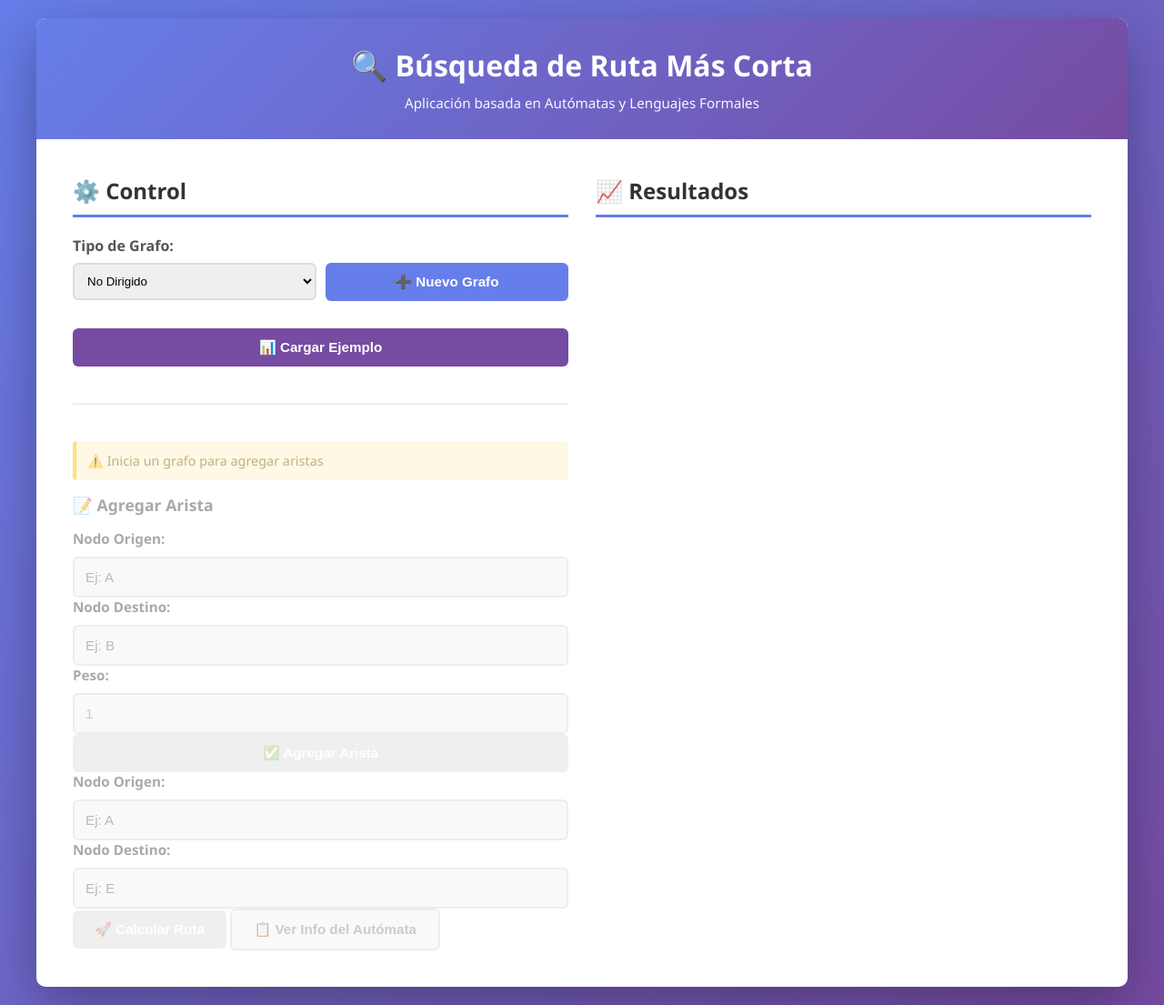
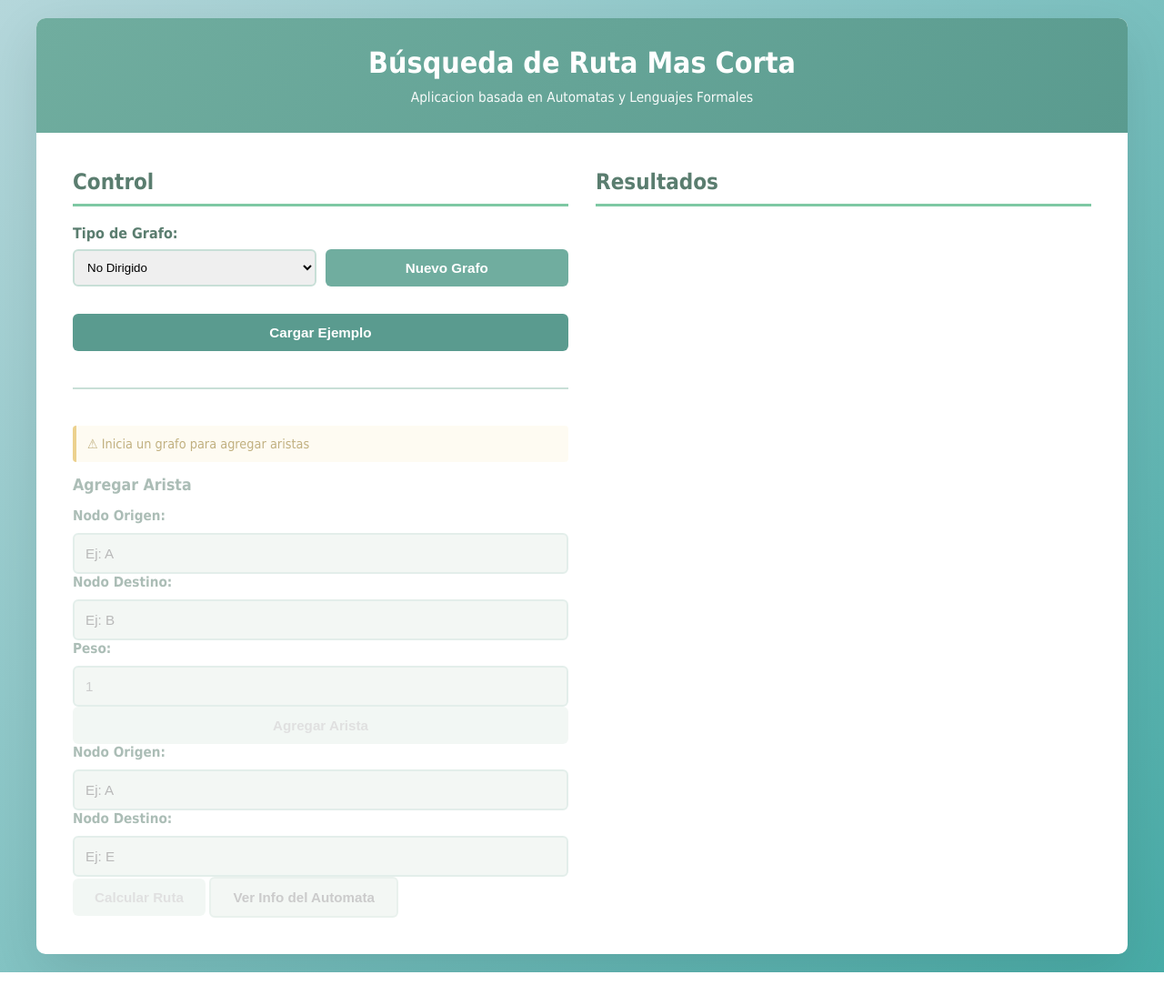
Before and after one commit to g4usSi/proyecto_ruta, a Flask app: page / in a window 1280 px wide. Shown: the whole page at 91% size. After the commit the page ends 1069 px from the top, so only its background shows below. Run offline with Flask 3, Linux system fonts and the light colour scheme.

Commit message:
Mejorar la colorimetria

```diff
--- a/templates/index.html
+++ b/templates/index.html
@@ -3,7 +3,7 @@
 <head>
     <meta charset="UTF-8">
     <meta name="viewport" content="width=device-width, initial-scale=1.0">
-    <title>Búsqueda de Ruta Más Corta - Autómatas y Lenguajes Formales</title>
+    <title>Busqueda de Ruta Mas Corta - Automatas y Lenguajes Formales</title>
     <style>
         * {
             margin: 0;
@@ -12,8 +12,8 @@
         }
 
         body {
-            font-family: 'Segoe UI', Tahoma, Geneva, Verdana, sans-serif;
-            background: linear-gradient(135deg, #667eea 0%, #764ba2 100%);
+            font-family: 'Century Gothic', Tahoma, Geneva, Verdana, sans-serif;
+            background: linear-gradient(135deg, #b5d7db 0%, #48aca7 100%);
             min-height: 100vh;
             padding: 20px;
         }
@@ -23,12 +23,12 @@
             margin: 0 auto;
             background: white;
             border-radius: 10px;
-            box-shadow: 0 20px 60px rgba(0, 0, 0, 0.3);
+            box-shadow: 0 20px 60px rgba(0, 0, 0, 0.1);
             overflow: hidden;
         }
 
         .encabezado {
-            background: linear-gradient(135deg, #667eea 0%, #764ba2 100%);
+            background: linear-gradient(135deg, #70ad9f 0%, #5a9b8f 100%);
             color: white;
             padding: 30px;
             text-align: center;
@@ -82,9 +82,9 @@
         }
 
         .panel h2 {
-            color: #333;
+            color: #5a7d6f;
             font-size: 1.5em;
-            border-bottom: 3px solid #667eea;
+            border-bottom: 3px solid #7ec8a3;
             padding-bottom: 10px;
         }
 
@@ -95,7 +95,7 @@
         }
 
         .formulario-grupo label {
-            color: #555;
+            color: #5a7d6f;
             font-weight: 600;
             font-size: 0.95em;
         }
@@ -103,21 +103,23 @@
         .formulario-grupo input,
         .formulario-grupo select {
             padding: 12px;
-            border: 2px solid #ddd;
+            border: 2px solid #c8dfd7;
             border-radius: 6px;
             font-size: 0.95em;
+            background-color: #fafcfb;
             transition: border-color 0.3s;
         }
 
         .formulario-grupo input:focus,
         .formulario-grupo select:focus {
             outline: none;
-            border-color: #667eea;
+            border-color: #7ec8a3;
+            background-color: #fff;
         }
 
         .formulario-grupo input:disabled,
         .formulario-grupo select:disabled {
-            background-color: #f5f5f5;
+            background-color: #e8f0eb;
             color: #999;
             cursor: not-allowed;
         }
@@ -139,54 +141,55 @@
         }
 
         .boton-principal {
-            background: #667eea;
+            background: #70ad9f;
             color: white;
             flex: 1;
         }
 
         .boton-principal:hover:not(:disabled) {
-            background: #5568d3;
+            background: #5f9b8d;
             transform: translateY(-2px);
-            box-shadow: 0 5px 15px rgba(102, 126, 234, 0.4);
+            box-shadow: 0 5px 15px rgba(112, 173, 159, 0.3);
         }
 
         .boton-principal:disabled {
-            background: #ccc;
+            background: #d4e5dc;
             cursor: not-allowed;
             opacity: 0.6;
+            color: #999;
         }
 
         .boton-secundario {
-            background: #764ba2;
+            background: #5a9b8f;
             color: white;
         }
 
         .boton-secundario:hover {
-            background: #62398f;
+            background: #4a8a7d;
             transform: translateY(-2px);
-            box-shadow: 0 5px 15px rgba(118, 75, 162, 0.4);
+            box-shadow: 0 5px 15px rgba(90, 155, 143, 0.3);
         }
 
         .boton-terciario {
-            background: #f0f0f0;
-            color: #333;
-            border: 2px solid #ddd;
+            background: #e8f0eb;
+            color: #5a7d6f;
+            border: 2px solid #c8dfd7;
         }
 
         .boton-terciario:hover:not(:disabled) {
-            background: #e8e8e8;
+            background: #dde9e2;
         }
 
         .boton-terciario:disabled {
-            background: #f5f5f5;
+            background: #e8f0eb;
             color: #999;
             cursor: not-allowed;
-            border-color: #ddd;
+            border-color: #d4e5dc;
         }
 
         .resultado {
-            background: #f9f9f9;
-            border-left: 4px solid #667eea;
+            background: #f9fcfb;
+            border-left: 4px solid #7ec8a3;
             padding: 20px;
             border-radius: 6px;
             display: none;
@@ -337,8 +368,8 @@
         }
 
         .advertencia {
-            background: #fff3cd;
-            border-left: 4px solid #ffc107;
+            background: #fef8e7;
+            border-left: 4px solid #daa520;
             color: #856404;
             padding: 12px;
             border-radius: 4px;
@@ -356,44 +387,44 @@
 <body>
     <div class="contenedor">
         <div class="encabezado">
-            <h1>🔍 Búsqueda de Ruta Más Corta</h1>
-            <p>Aplicación basada en Autómatas y Lenguajes Formales</p>
+            <h1>Búsqueda de Ruta Mas Corta</h1>
+            <p>Aplicacion basada en Automatas y Lenguajes Formales</p>
         </div>
 
         <div class="contenido">
             <!-- Panel de Control (Izquierda) -->
             <div class="panel">
-                <h2>⚙️ Control</h2>
+                <h2>Control</h2>
 
                 <div style="display: flex; gap: 10px;">
                     <div style="flex: 1;">
-                        <label style="display: block; margin-bottom: 8px; font-weight: 600; color: #555;">Tipo de Grafo:</label>
-                        <select id="tipoGrafo" style="width: 100%; padding: 10px; border: 2px solid #ddd; border-radius: 6px;">
+                        <label style="display: block; margin-bottom: 8px; font-weight: 600; color: #5a7d6f;">Tipo de Grafo:</label>
+                        <select id="tipoGrafo" style="width: 100%; padding: 10px; border: 2px solid #c8dfd7; border-radius: 6px;">
                             <option value="false">No Dirigido</option>
                             <option value="true">Dirigido</option>
                         </select>
                     </div>
                     <div style="flex: 1;">
-                        <label style="display: block; margin-bottom: 8px; font-weight: 600; color: #555;">&nbsp;</label>
+                        <label style="display: block; margin-bottom: 8px; font-weight: 600; color: #5a7d6f;">&nbsp;</label>
                         <button class="boton boton-principal" onclick="iniciarGrafo()" style="width: 100%;">
-                            ➕ Nuevo Grafo
+                            Nuevo Grafo
                         </button>
                     </div>
                 </div>
 
                 <button class="boton boton-secundario" onclick="crearGrafoEjemplo()" style="width: 100%; margin-top: 10px;">
-                    📊 Cargar Ejemplo
+                    Cargar Ejemplo
                 </button>
 
-                <hr style="margin: 20px 0; border: none; border-top: 2px solid #eee;">
+                <hr style="margin: 20px 0; border: none; border-top: 2px solid #c8dfd7;">
 
                 <!-- SECCIÓN BLOQUEADA AL INICIO -->
                 <div id="seccionAristas" class="seccion-bloqueada">
                     <div class="advertencia" id="advertencia" style="display: none;">
-                        ⚠️ Inicia un grafo para agregar aristas
+                        ⚠ Inicia un grafo para agregar aristas
                     </div>
 
-                    <h3 style="color: #555; font-size: 1.1em; margin-bottom: 15px;">📝 Agregar Arista</h3>
+                    <h3 style="color: #5a7d6f; font-size: 1.1em; margin-bottom: 15px;">Agregar Arista</h3>
 
                     <div class="formulario-grupo">
                         <label for="inputArOrigen">Nodo Origen:</label>
@@ -411,11 +442,11 @@
                     </div>
 
                     <button class="boton boton-principal" id="btnAgregarArista" onclick="agregarArista()" style="width: 100%;" disabled>
-                        ✅ Agregar Arista
+                        Agregar Arista
                     </button>
 
                     <div class="estado-grafo" id="estadoGrafo">
-                        <p><strong>✓ Grafo cargado</strong></p>
+                        <p><strong>Grafo cargado</strong></p>
                         <p>Nodos: <span class="dato" id="numNodos">-</span></p>
                         <p>Aristas: <span class="dato" id="numAristas">-</span></p>
                     </div>
@@ -431,25 +462,23 @@
                     </div>
 
                     <button class="boton boton-principal" id="btnCalcularRuta" onclick="calcularRuta()" disabled>
-                        🚀 Calcular Ruta
+                        Calcular Ruta
                     </button>
 
                     <button class="boton boton-terciario" id="btnInfoAutomata" onclick="obtenerInfoAutomata()" disabled>
-                        📋 Ver Info del Autómata
+                        Ver Info del Automata
                     </button>
                 </div>
 
                 <div class="cargando" id="cargando">
                     <div class="spinner"></div>
-                    <p>Procesando...</p>
+                    <p style="color: #5a7d6f;">Procesando...</p>
                 </div>
-
-                <div class="error" id="error"></div>
             </div>
 
            <!-- Panel de Resultados (Derecha) -->
             <div class="panel">
-                <h2>📈 Resultados</h2>
+                <h2>Resultados</h2>
 
                 <div class="resultado" id="resultado">
                     <div class="resultado-item">
@@ -470,13 +499,13 @@
                     <img id="grafoImagen" class="grafo-imagen" alt="Visualización del grafo">
 
                     <div class="automata-info" id="infoAutomata">
-                        <h4>Información del Autómata</h4>
+                        <h4>Informacion del Automata</h4>
                         <div id="detallesAutomata"></div>
                     </div>
 
                     <div class="boton-container">
                         <button class="boton boton-descarga" onclick="descargarGrafo('png')">
-                            🖼️ Descargar Grafo (PNG)
+                            Descargar Grafo (PNG)
                         </button>
                     </div>
                 </div>
@@ -487,6 +516,18 @@
     <script>
     let grafoInicializado = false;
 
+    function mostrarNotificacion(mensaje, tipo = 'info') {
+        const notif = document.createElement('div');
+        notif.className = `notificacion ${tipo}`;
+        notif.textContent = mensaje;
+        document.body.appendChild(notif);
+
+        setTimeout(() => {
+            notif.style.animation = 'slideInRight 0.3s ease reverse';
+            setTimeout(() => notif.remove(), 300);
+        }, 3000);
+    }
+
     function habilitarSeccion(habilitar) {
         grafoInicializado = habilitar;
         const seccion = document.getElementById('seccionAristas');
@@ -543,20 +582,10 @@
             a.click();
             a.remove();
             window.URL.revokeObjectURL(url);
+            mostrarNotificacion('Grafo descargado correctamente', 'exito');
         } catch (error) {
-            mostrarError(`❌ Error al descargar: ${error.message}`);
+            mostrarNotificacion(`Error al descargar: ${error.message}`, 'error');
         }
-    }
-
-    function limpiarErrores() {
-        document.getElementById('error').classList.remove('activo');
-        document.getElementById('error').innerHTML = '';
-    }
-
-    function mostrarError(mensaje) {
-        const errorDiv = document.getElementById('error');
-        errorDiv.innerHTML = `${mensaje}`;
-        errorDiv.classList.add('activo');
     }
 
     function mostrarCargando(visible) {
@@ -570,7 +599,6 @@
     }
 
     function iniciarGrafo() {
-        limpiarErrores();
         const dirigido = document.getElementById('tipoGrafo').value === 'true';
 
         fetch('/iniciar_grafo', {
@@ -581,30 +609,29 @@
         .then(res => res.json())
         .then(data => {
             if (data.exito) {
-                alert(`✓ ${data.mensaje}`);
+                mostrarNotificacion('Grafo inicializado correctamente', 'exito');
                 habilitarSeccion(true);
                 document.getElementById('resultado').classList.remove('activo');
                 actualizarEstadoGrafo([], []);
             } else {
-                mostrarError(data.error);
+                mostrarNotificacion(data.error, 'error');
             }
         })
-        .catch(err => mostrarError('Error: ' + err.message));
+        .catch(err => mostrarNotificacion('Error: ' + err.message, 'error'));
     }
 
     function agregarArista() {
-        limpiarErrores();
         const origen = document.getElementById('inputArOrigen').value.trim().toUpperCase();
         const destino = document.getElementById('inputArDestino').value.trim().toUpperCase();
         const peso = parseFloat(document.getElementById('inputPeso').value);
 
         if (!origen || !destino) {
-            mostrarError('Ingrese origen y destino');
+            mostrarNotificacion('Ingrese origen y destino', 'error');
             return;
         }
 
         if (isNaN(peso) || peso <= 0) {
-            mostrarError('Ingrese un peso válido (mayor a 0)');
+            mostrarNotificacion('Ingrese un peso válido (mayor a 0)', 'error');
             return;
         }
 
@@ -619,6 +646,7 @@
         .then(data => {
             mostrarCargando(false);
             if (data.exito) {
+                mostrarNotificacion('Arista agregada correctamente', 'exito');
                 document.getElementById('inputArOrigen').value = '';
                 document.getElementById('inputArDestino').value = '';
                 document.getElementById('inputPeso').value = '1';
@@ -632,17 +660,16 @@
                     document.getElementById('infoAutomata').classList.remove('activo');
                 }
             } else {
-                mostrarError(data.error);
+                mostrarNotificacion(data.error, 'error');
             }
         })
         .catch(err => {
             mostrarCargando(false);
-            mostrarError('Error: ' + err.message);
+            mostrarNotificacion('Error: ' + err.message, 'error');
         });
     }
 
     function crearGrafoEjemplo() {
-        limpiarErrores();
         mostrarCargando(true);
 
         fetch('/crear_grafo_ejemplo', {
@@ -652,6 +679,7 @@
         .then(data => {
             mostrarCargando(false);
             if (data.exito) {
+                mostrarNotificacion('Ejemplo cargado correctamente', 'exito');
                 habilitarSeccion(true);
                 actualizarEstadoGrafo(data.nodos, data.aristas);
 
@@ -661,22 +689,21 @@
                     document.getElementById('infoAutomata').classList.remove('activo');
                 }
             } else {
-                mostrarError(data.error);
+                mostrarNotificacion(data.error, 'error');
             }
         })
         .catch(err => {
             mostrarCargando(false);
-            mostrarError('Error al crear grafo: ' + err.message);
+            mostrarNotificacion('Error al crear grafo: ' + err.message, 'error');
         });
     }
 
     function calcularRuta() {
-        limpiarErrores();
         const origen = document.getElementById('inputOrigen').value.trim().toUpperCase();
         const destino = document.getElementById('inputDestino').value.trim().toUpperCase();
 
         if (!origen || !destino) {
-            mostrarError('Ingrese origen y destino');
+            mostrarNotificacion('Ingrese origen y destino', 'error');
             return;
         }
 
@@ -691,14 +718,15 @@
         .then(data => {
             mostrarCargando(false);
             if (data.exito) {
+                mostrarNotificacion('Ruta calculada correctamente', 'exito');
                 mostrarResultado(data);
             } else {
-                mostrarError(data.error);
+                mostrarNotificacion(data.error, 'error');
             }
         })
         .catch(err => {
             mostrarCargando(false);
-            mostrarError('Error al calcular ruta: ' + err.message);
+            mostrarNotificacion('Error al calcular ruta: ' + err.message, 'error');
         });
     }
 
@@ -710,7 +738,7 @@
         const val = data.validacion_formal;
         const htmlValidacion = `
             <div style="background: white; padding: 10px; border-radius: 4px; margin-bottom: 8px;">
-                <p><strong>Aceptada:</strong> <span style="color: ${val.aceptada ? '#4caf50' : '#f44336'};">${val.aceptada ? 'SÍ ✓' : 'NO ✗'}</span></p>
+                <p><strong>Aceptada:</strong> <span style="color: ${val.aceptada ? '#70ad9f' : '#ff6b9d'};">${val.aceptada ? 'SÍ' : 'NO'}</span></p>
                 <p><strong>Costo Total:</strong> ${val.costo_total}</p>
             </div>
         `;
@@ -730,7 +758,6 @@
     }
 
     function obtenerInfoAutomata() {
-        limpiarErrores();
         mostrarCargando(true);
 
         fetch('/info_automata')
@@ -740,7 +767,7 @@
             if (data.exito) {
                 const desc = data.descripcion;
                 alert(`
-DESCRIPCIÓN FORMAL DEL AUTÓMATA
+DESCRIPCION FORMAL DEL AUTOMATA
 ═══════════════════════════════
 
 Estados (Q): {${desc.Q.join(', ')}}
@@ -751,17 +778,17 @@ ${desc.sigma.length > 5 ? '  ... y ' + (desc.sigma.length - 5) + ' más' : ''}
 
 Estado Inicial (q₀): ${desc.q0}
 
-Estados de Aceptación (F): {${desc.F.join(', ')}}
+Estados de Aceptacion (F): {${desc.F.join(', ')}}
 
 Total de Transiciones: ${desc.transiciones}
                 `);
             } else {
-                mostrarError(data.error);
+                mostrarNotificacion(data.error, 'error');
             }
         })
         .catch(err => {
             mostrarCargando(false);
-            mostrarError('Error: ' + err.message);
+            mostrarNotificacion('Error: ' + err.message, 'error');
         });
     }
 
```
Also changed, not shown: other parts of templates/index.html (+57 -32 lines).
